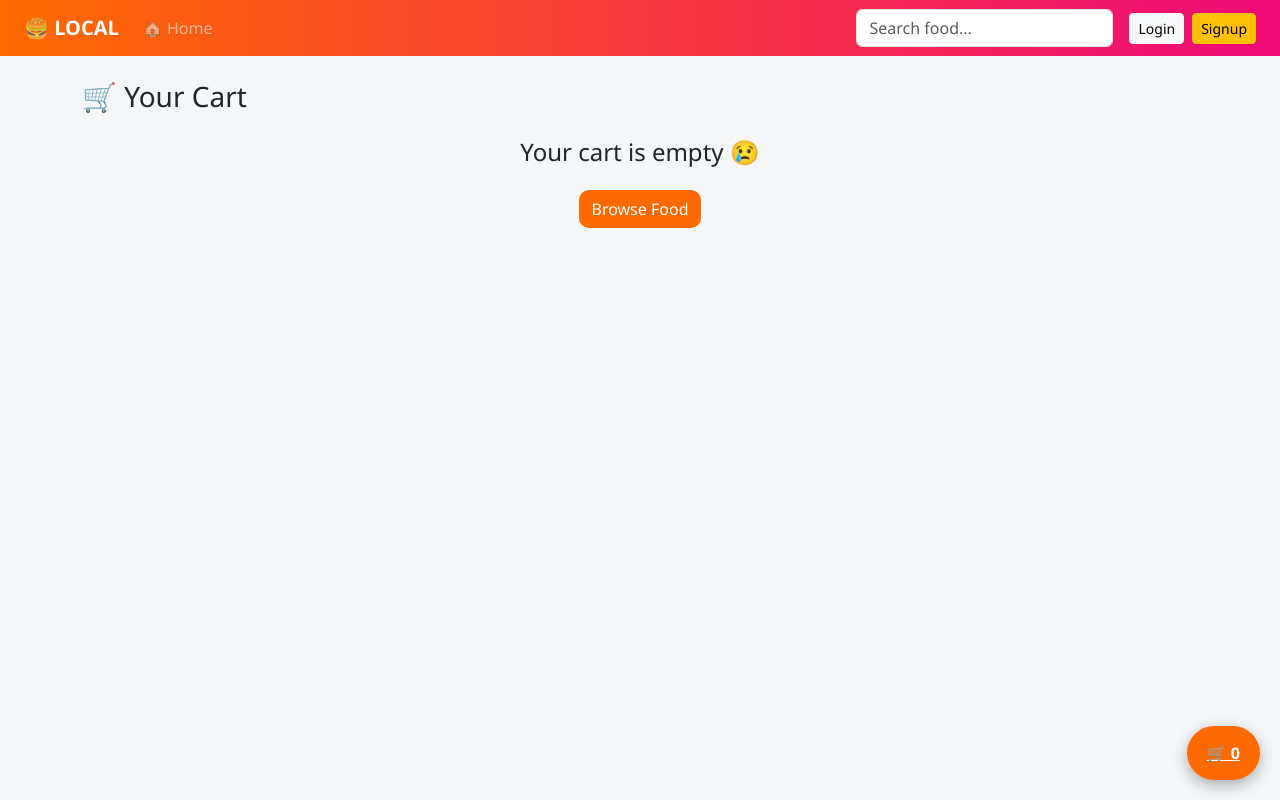
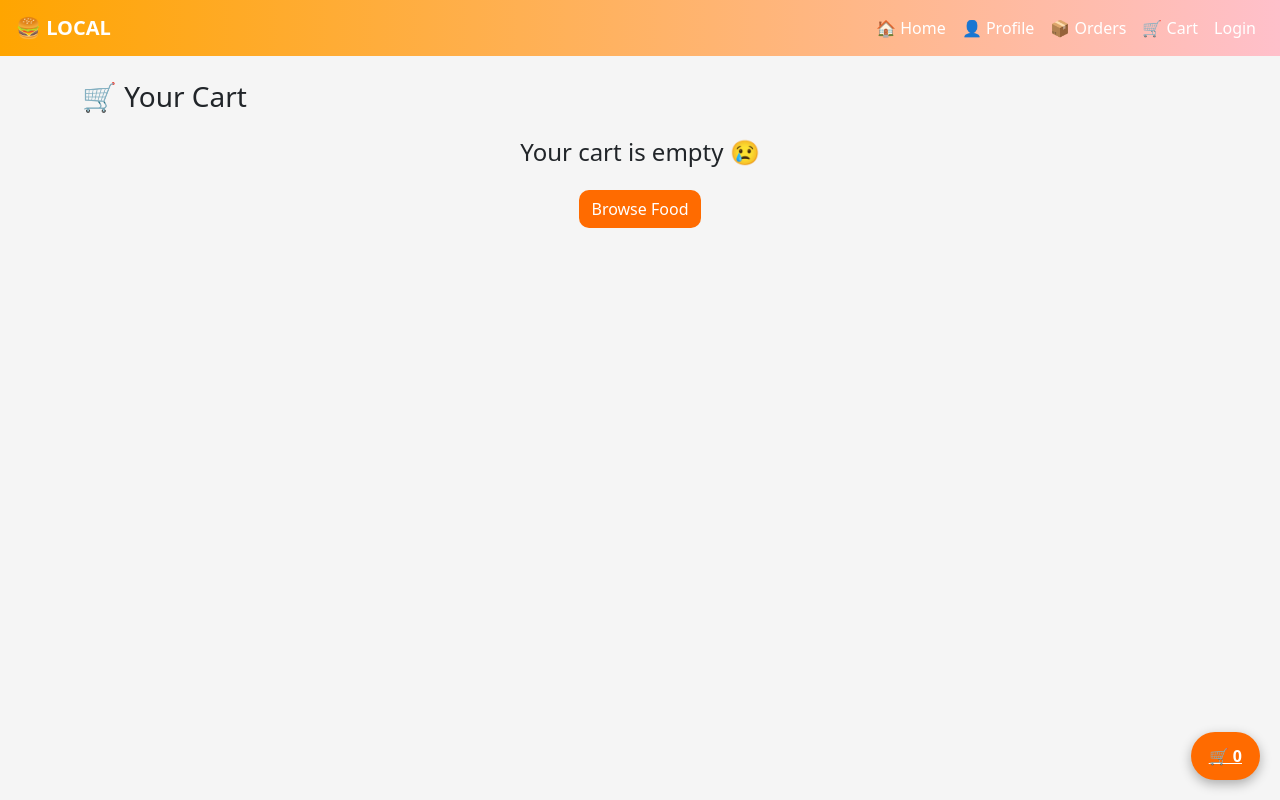
Before and after one commit to lazarmura54-arch/hotel-management, a Flask app: page /cart in a window 1280 px wide. Run offline with Flask 3, Linux system fonts and the light colour scheme.

Commit message:
Fixed navbar mobile issue

```diff
--- a/templates/base.html
+++ b/templates/base.html
@@ -1,132 +1,121 @@
 <!doctype html>
-<html>
+<html lang="en">
   <head>
+    <meta charset="UTF-8" />
+    <meta name="viewport" content="width=device-width, initial-scale=1.0" />
     <title>LOCAL</title>
-    <meta name="viewport" content="width=device-width, initial-scale=1" />
 
+    <!-- Bootstrap CSS -->
     <link
       href="https://cdn.jsdelivr.net/npm/bootstrap@5.3.0/dist/css/bootstrap.min.css"
       rel="stylesheet"
     />
 
+    <!-- Custom Style -->
     <style>
       body {
-        background: #f4f6f8;
-        font-family: "Segoe UI", sans-serif;
+        background-color: #f5f5f5;
       }
 
+      /* Gradient Navbar */
       .navbar {
-        background: linear-gradient(to right, #ff6a00, #ee0979);
+        background: linear-gradient(to right, orange, pink);
       }
 
+      .navbar-brand {
+        font-weight: bold;
+        color: white !important;
+      }
+
+      .nav-link {
+        color: white !important;
+        font-weight: 500;
+      }
+
+      /* Card Style */
       .card {
         border-radius: 15px;
         overflow: hidden;
-        border: none;
-      }
-
-      .card:hover {
-        transform: translateY(-5px);
-        transition: 0.3s;
-        box-shadow: 0 10px 20px rgba(0, 0, 0, 0.15);
+        box-shadow: 0 2px 10px rgba(0, 0, 0, 0.1);
       }
 
       .btn-custom {
-        background: #ff6a00;
+        background-color: #ff6b00;
         color: white;
         border-radius: 10px;
       }
 
-      .btn-custom:hover {
-        background: #e55b00;
-      }
-
-      .food-img {
-        height: 200px;
-        width: 100%;
-        object-fit: cover; /* 🔥 FIXES EVERYTHING */
-        border-top-left-radius: 10px;
-        border-top-right-radius: 10px;
-      }
-
-      .rating {
-        color: #ffc107;
-        font-size: 14px;
-      }
-
+      /* Floating Cart */
       .floating-cart {
         position: fixed;
         bottom: 20px;
         right: 20px;
-        background: #ff6a00;
+        background: #ff6b00;
         color: white;
-        padding: 15px 20px;
+        padding: 12px 18px;
         border-radius: 50px;
         font-weight: bold;
-        box-shadow: 0 5px 15px rgba(0, 0, 0, 0.3);
-      }
-
-      .floating-cart:hover {
-        background: #e55b00;
+        box-shadow: 0 4px 12px rgba(0, 0, 0, 0.3);
       }
     </style>
   </head>
 
   <body>
-    <nav class="navbar navbar-expand-lg navbar-dark px-4">
-      <!-- LOGO / HOME -->
-      <a href="/" class="navbar-brand fw-bold">🍔 LOCAL</a>
+    <!-- ✅ NAVBAR -->
+    <nav class="navbar navbar-expand-lg px-3">
+      <a class="navbar-brand" href="/">🍔 LOCAL</a>
 
-      <!-- MOBILE TOGGLE -->
+      <!-- Hamburger -->
       <button
         class="navbar-toggler"
         type="button"
         data-bs-toggle="collapse"
-        data-bs-target="#navBar"
+        data-bs-target="#navbarNav"
       >
         <span class="navbar-toggler-icon"></span>
       </button>
 
-      <div class="collapse navbar-collapse" id="navBar">
-        <!-- LEFT SIDE MENU -->
-        <ul class="navbar-nav me-auto">
+      <!-- Menu -->
+      <div class="collapse navbar-collapse" id="navbarNav">
+        <ul class="navbar-nav ms-auto">
           <li class="nav-item">
-            <a href="/" class="nav-link">🏠 Home</a>
-          </li>
-
-          {% if session.get('user') %}
-          <li class="nav-item">
-            <a href="/orders" class="nav-link">📦 Orders</a>
+            <a class="nav-link" href="/">🏠 Home</a>
           </li>
 
           <li class="nav-item">
-            <a href="/profile" class="nav-link">👤 Profile</a>
+            <a class="nav-link" href="/profile">👤 Profile</a>
+          </li>
+
+          <li class="nav-item">
+            <a class="nav-link" href="/orders">📦 Orders</a>
+          </li>
+
+          <li class="nav-item">
+            <a class="nav-link" href="/cart">🛒 Cart</a>
+          </li>
+
+          {% if session.get('user_id') %}
+          <li class="nav-item">
+            <a class="nav-link" href="/logout">🚪 Logout</a>
+          </li>
+          {% else %}
+          <li class="nav-item">
+            <a class="nav-link" href="/login">Login</a>
           </li>
           {% endif %}
         </ul>
-
-        <!-- SEARCH -->
-        <form action="/search" class="d-flex me-3">
-          <input name="q" class="form-control" placeholder="Search food..." />
-        </form>
-
-        <!-- RIGHT SIDE -->
-        <div class="d-flex align-items-center">
-          {% if session.get('user') %}
-          <span class="text-white me-3">👋 {{ session['user'] }}</span>
-          <a href="/logout" class="btn btn-light btn-sm">Logout</a>
-          {% else %}
-          <a href="/login" class="btn btn-light btn-sm me-2">Login</a>
-          <a href="/signup" class="btn btn-warning btn-sm">Signup</a>
-          {% endif %}
-        </div>
       </div>
     </nav>
 
+    <!-- ✅ CONTENT -->
     <div class="container mt-4">{% block content %}{% endblock %}</div>
 
+    <!-- ✅ FLOATING CART -->
     <a href="/cart" class="floating-cart">
-      🛒 {{ session.get('cart_count', 0) }}
+      🛒 {{ session.get('cart')|length if session.get('cart') else 0 }}
     </a>
+
+    <!-- ✅ Bootstrap JS (VERY IMPORTANT) -->
+    <script src="https://cdn.jsdelivr.net/npm/bootstrap@5.3.0/dist/js/bootstrap.bundle.min.js"></script>
   </body>
 </html>
```
Also changed, not shown: .gitignore.txt.
